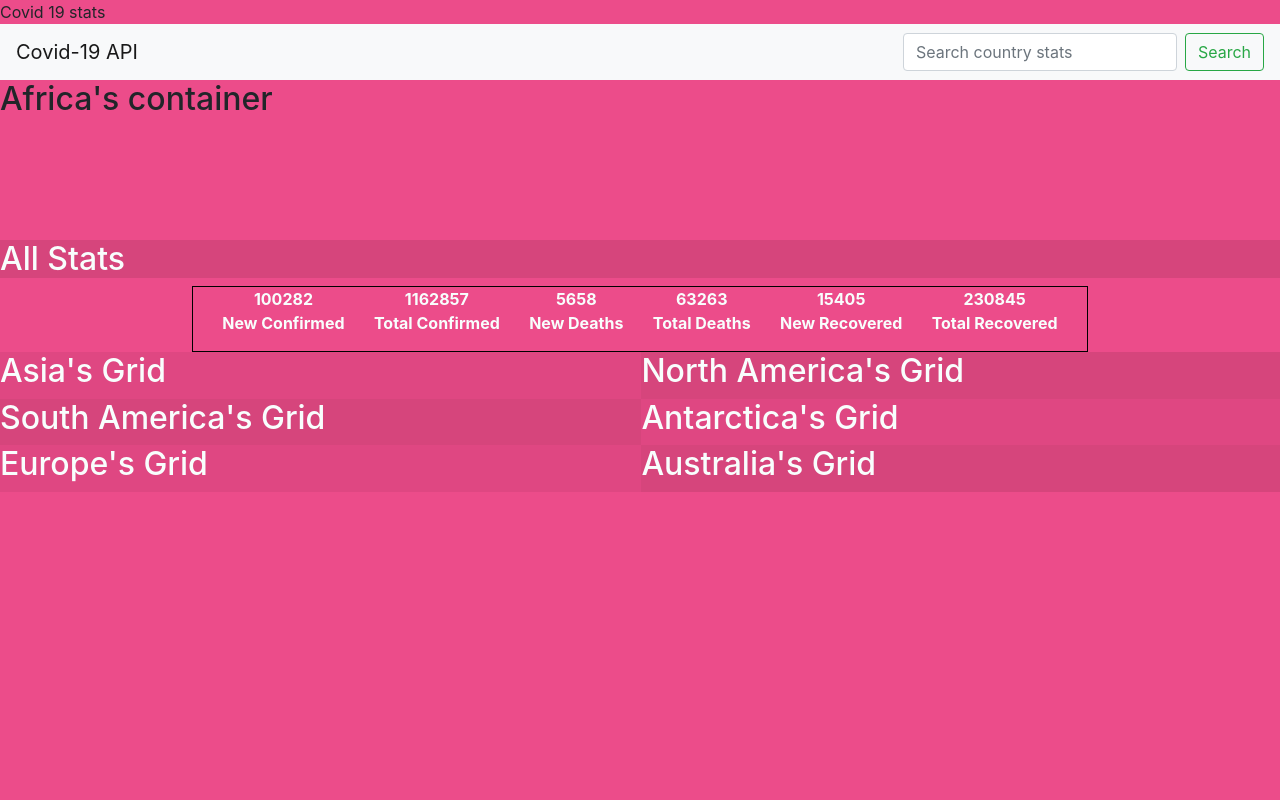
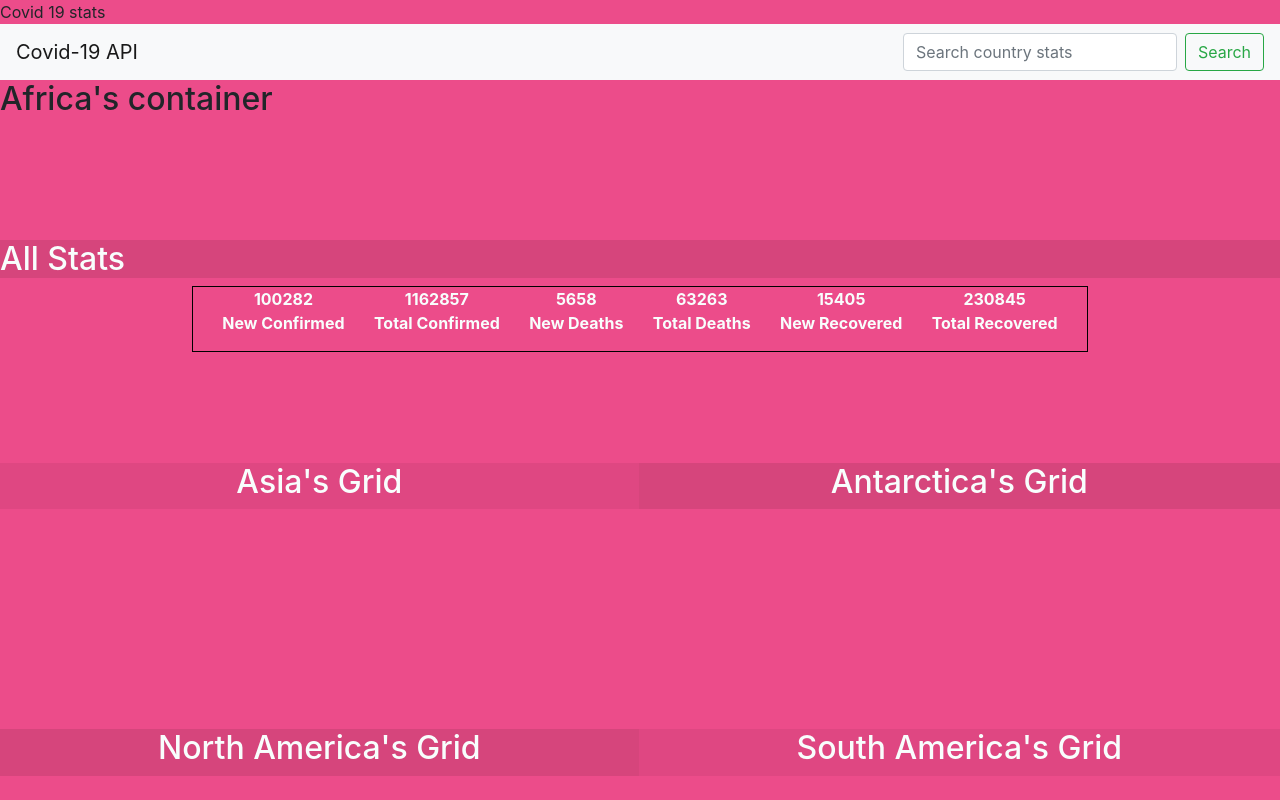
Before and after one commit to christianotieno/catalogue-of-statistics, a React (Create React App) app: page / in a window 1280 px wide. Shown: the top 800 px of the page. Built offline with nearby package versions, Linux system fonts and the light colour scheme.

Commit message:
ADD continent to redux store

```diff
--- a/src/actions/index.js
+++ b/src/actions/index.js
@@ -1,13 +1,12 @@
-const GET_COUNTRY = 'GET_COUNTRY';
-const COUNTRY_NOT_FOUND = 'COUNTRY_NOT_FOUND';
+import { GET_COUNTRY, GET_CONTINENT } from '../helpers/actions/actions';
 
 const getCountry = country => ({
   type: GET_COUNTRY,
   payload: country,
 });
 
-const countryNotFound = () => ({
-  type: COUNTRY_NOT_FOUND,
+const getContinent = () => ({
+  type: GET_CONTINENT,
 });
 
-export { getCountry, countryNotFound };
+export { getCountry, getContinent };
--- a/src/components/App.js
+++ b/src/components/App.js
@@ -1,15 +1,20 @@
 import React from 'react';
+import { Provider } from 'react-redux';
+import store from '../react-store/store';
 import Header from './Header';
 import '../styles/App.scss';
 import ContinentList from '../containers/ContinentList';
 
 function App() {
   return (
-    <div className="App">
-      <div>Covid 19 stats</div>
-      <Header />
-      <ContinentList />
-    </div>
+    <Provider store={store}>
+      <div className="App">
+        <div>Covid 19 stats</div>
+        <Header />
+        <ContinentList />
+      </div>
+    </Provider>
+
   );
 }
 
--- a/src/containers/ContinentList.js
+++ b/src/containers/ContinentList.js
@@ -1,10 +1,17 @@
 import React from 'react';
+import { connect } from 'react-redux';
+import PropTypes from 'prop-types';
+import { getContinent } from '../actions/index';
 
-function ContinentList() {
+function ContinentList(props) {
+  const { continents } = props;
   return (
     <div>
       <div className="africaContainer" id="africaContainer">
-        <h2>Africa&apos;s container</h2>
+        <h2>
+          {continents[0]}
+          &apos;s container
+        </h2>
       </div>
       <div className="allStats" id="allStats">
         <h2>All Stats</h2>
@@ -45,26 +52,60 @@ function ContinentList() {
       </div>
       <div className="continentlistContainer">
         <div className="asiaGrid" id="asiaGrid">
-          <h2>Asia&apos;s Grid</h2>
+          <h2>
+            {continents[1]}
+            &apos;s Grid
+          </h2>
+
         </div>
         <div className="northAmericaGrid" id="northAmericaGrid">
-          <h2>North America&apos;s Grid</h2>
+          <h2>
+            {continents[2]}
+            &apos;s Grid
+          </h2>
         </div>
         <div className="southAmericaGrid" id="southAmericaGrid">
-          <h2>South America&apos;s Grid</h2>
+          <h2>
+            {continents[3]}
+            &apos;s Grid
+          </h2>
         </div>
         <div className="antarcticaGrid" id="antarcticaGrid">
-          <h2>Antarctica&apos;s Grid</h2>
+          <h2>
+            {continents[4]}
+            &apos;s Grid
+          </h2>
         </div>
         <div className="europeGrid" id="europeGrid">
-          <h2>Europe&apos;s Grid</h2>
+          <h2>
+            {continents[5]}
+            &apos;s Grid
+          </h2>
         </div>
         <div className="australiaGrid" id="australiaGrid">
-          <h2>Australia&apos;s Grid</h2>
+          <h2>
+            {continents[6]}
+            &apos;s Grid
+          </h2>
         </div>
       </div>
     </div>
   );
 }
 
-export default ContinentList;
+ContinentList.prototype = {
+  continents: PropTypes.array,
+};
+
+const mapStateToProps = state => ({
+  continents: state.continents,
+});
+
+const mapDispatchToProps = dispatch => ({
+  getContinent: () => dispatch(getContinent()),
+});
+
+export default connect(
+  mapStateToProps,
+  mapDispatchToProps,
+)(ContinentList);
--- /dev/null
+++ b/src/helpers/actions/actions.js
@@ -0,0 +1,4 @@
+const GET_COUNTRY = 'GET_COUNTRY';
+const GET_CONTINENT = 'GET_CONTINENT';
+
+export { GET_COUNTRY, GET_CONTINENT };
--- /dev/null
+++ b/src/react-store/store.js
@@ -0,0 +1,6 @@
+import { createStore } from 'redux';
+import continentReducer from '../reducers/continentReducer';
+
+const store = createStore(continentReducer);
+
+export default store;
--- /dev/null
+++ b/src/reducers/continentReducer.js
@@ -0,0 +1,17 @@
+import { GET_CONTINENT } from '../helpers/actions/actions';
+
+const initialState = {
+  continents: ['Africa', 'Asia', 'Antarctica', 'North America', 'South America', 'Europe', 'Oceania'],
+};
+
+const continentReducer = (state = initialState, action) => {
+  switch (action.type) {
+    case GET_CONTINENT:
+      return {
+        continents: state.continents,
+      };
+    default: return state;
+  }
+};
+
+export default continentReducer;
--- a/src/styles/index.scss
+++ b/src/styles/index.scss
@@ -13,12 +13,14 @@ body {
 
 .continentlistContainer {
   display: grid;
+  align-items: center;
+  text-align: center;
   grid-template-areas:
   'asiaGrid northAmericaGrid'
   'southAmericaGrid antarcticaGrid'
   'europeGrid australiaGrid'
   ;
-  height: auto;
+  height: 100vh;
   color: $fontColor;
 }
 
```
Also changed, not shown: src/actions/fetchCountry.js (deleted), src/actions/getCountryData.js (deleted).
